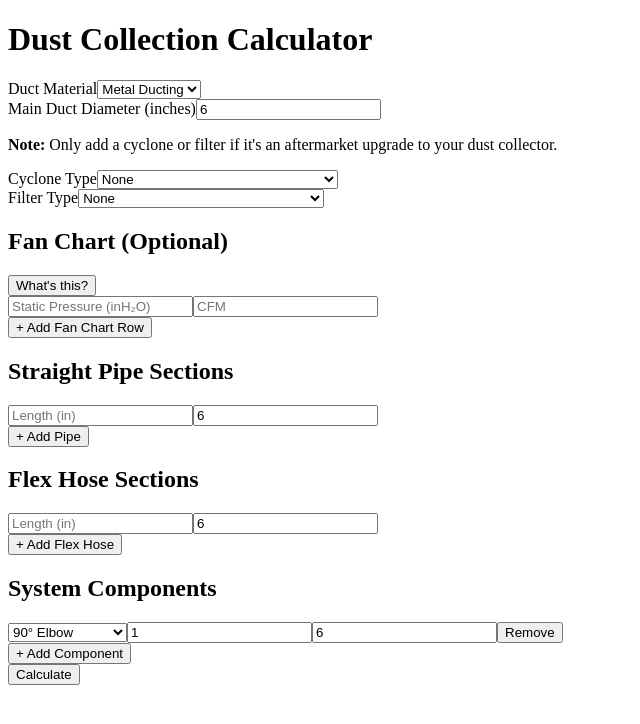
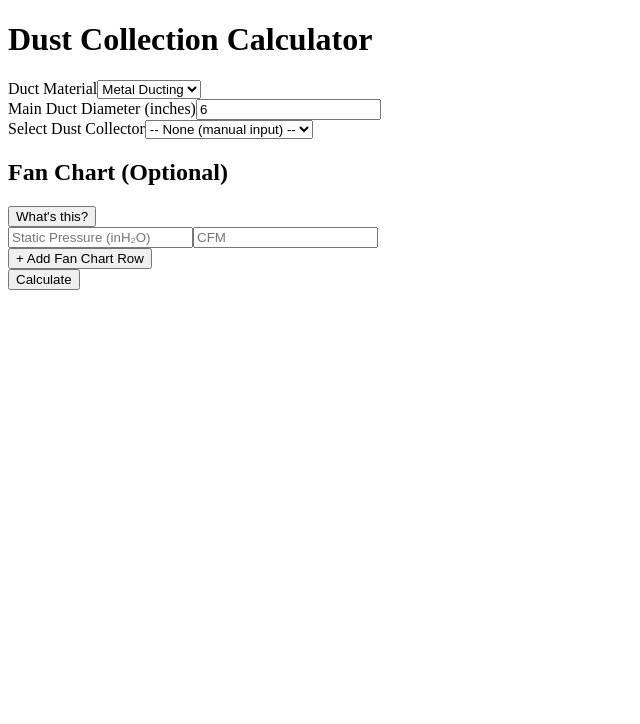
Before and after one commit to jfantin75/dust-calc-full2, a Next.js app: page / in a window 1280 px wide. Shown: the top 724 px of the page, without its empty margins (0-640 px from the left). Built offline with nearby package versions, Linux system fonts and the light colour scheme.

Commit message:
Update DustCollectionCalculator.js

```diff
--- a/components/DustCollectionCalculator.js
+++ b/components/DustCollectionCalculator.js
@@ -14,6 +14,20 @@ import {
   getVelocity,
 } from '../utils/calculations';
 
+const predefinedFanCharts = {
+  'Grizzly G0441': [
+    { sp: 2.0, cfm: 1700 },
+    { sp: 6.0, cfm: 1440 },
+    { sp: 8.0, cfm: 1275 },
+    { sp: 10.0, cfm: 1100 },
+  ],
+  'Delta 50-850': [
+    { sp: 0.5, cfm: 650 },
+    { sp: 1.0, cfm: 580 },
+    { sp: 2.0, cfm: 480 },
+  ],
+};
+
 const DustCollectionCalculator = () => {
   const [components, setComponents] = useState([{ ...initialState.component }]);
   const [pipes, setPipes] = useState([{ length: '', diameter: '6' }]);
@@ -24,6 +38,7 @@ const DustCollectionCalculator = () => {
   const [filter, setFilter] = useState('none');
   const [fanChart, setFanChart] = useState([{ sp: '', cfm: '' }]);
   const [showFanHelp, setShowFanHelp] = useState(false);
+  const [selectedFanModel, setSelectedFanModel] = useState('');
   const [result, setResult] = useState(null);
 
   const handleComponentChange = (index, field, value) => {
@@ -55,6 +70,13 @@ const DustCollectionCalculator = () => {
     setFanChart(updated);
   };
   const addFanRow = () => setFanChart([...fanChart, { sp: '', cfm: '' }]);
+
+  const handleFanModelSelect = (e) => {
+    const model = e.target.value;
+    setSelectedFanModel(model);
+    const data = predefinedFanCharts[model] || [{ sp: '', cfm: '' }];
+    setFanChart(data);
+  };
 
   const handleCalculate = () => {
     const parsedFanChart = fanChart
@@ -96,91 +118,83 @@ const DustCollectionCalculator = () => {
       <div className="grid grid-cols-1 sm:grid-cols-2 gap-4 mb-6">
         <div>
           <label className="font-semibold">Duct Material</label>
-          <select className="w-full p-2 border rounded" value={material} onChange={(e) => setMaterial(e.target.value)}>
+          <select
+            className="w-full p-2 border rounded"
+            value={material}
+            onChange={(e) => setMaterial(e.target.value)}
+          >
             {Object.keys(materialTypes).map((key) => (
-              <option key={key} value={key}>{materialTypes[key].label}</option>
+              <option key={key} value={key}>
+                {materialTypes[key].label}
+              </option>
             ))}
           </select>
         </div>
         <div>
           <label className="font-semibold">Main Duct Diameter (inches)</label>
-          <input type="number" className="w-full p-2 border rounded" value={diameter} onChange={(e) => setDiameter(e.target.value)} />
+          <input
+            type="number"
+            className="w-full p-2 border rounded"
+            value={diameter}
+            onChange={(e) => setDiameter(e.target.value)}
+          />
         </div>
       </div>
 
-      <div className="bg-yellow-100 border-l-4 border-yellow-500 text-yellow-700 p-4 mb-6">
-        <p><strong>Note:</strong> Only add a cyclone or filter if it's an aftermarket upgrade to your dust collector.</p>
-      </div>
-
-      <div className="grid grid-cols-1 sm:grid-cols-2 gap-4 mb-6">
+      <div className="grid grid-cols-1 sm:grid-cols-2 gap-4 mb-4">
         <div>
-          <label className="font-semibold">Cyclone Type</label>
-          <select className="w-full p-2 border rounded" value={cyclone} onChange={(e) => setCyclone(e.target.value)}>
-            <option value="none">None</option>
-            <option value="basic">Basic Cyclone (1.50 inH₂O)</option>
-            <option value="highEfficiency">High-Efficiency Cyclone (0.75 inH₂O)</option>
-          </select>
-        </div>
-        <div>
-          <label className="font-semibold">Filter Type</label>
-          <select className="w-full p-2 border rounded" value={filter} onChange={(e) => setFilter(e.target.value)}>
-            <option value="none">None</option>
-            <option value="standard">Standard Cartridge Filter (0.50 inH₂O)</option>
-            <option value="hepa">HEPA Filter (2.00 inH₂O)</option>
+          <label className="font-semibold">Select Dust Collector</label>
+          <select
+            className="w-full p-2 border rounded"
+            value={selectedFanModel}
+            onChange={handleFanModelSelect}
+          >
+            <option value="">-- None (manual input) --</option>
+            {Object.keys(predefinedFanCharts).map((model) => (
+              <option key={model} value={model}>{model}</option>
+            ))}
           </select>
         </div>
       </div>
 
       <h2 className="text-xl font-semibold mb-2">Fan Chart (Optional)</h2>
-      <button onClick={() => setShowFanHelp(!showFanHelp)} className="text-blue-600 underline mb-2">{showFanHelp ? 'Hide explanation' : "What's this?"}</button>
+      <button onClick={() => setShowFanHelp(!showFanHelp)} className="text-blue-600 underline mb-2">
+        {showFanHelp ? 'Hide explanation' : "What's this?"}
+      </button>
       {showFanHelp && (
         <div className="mb-4 text-sm text-gray-700">
-          <p>This lets you enter your dust collector's fan chart. The calculator will interpolate CFM based on your system’s pressure. If blank, it uses a generic fan curve.</p>
+          <p>
+            Input your dust collector's fan performance chart. The calculator will interpolate your actual CFM from the
+            chart based on the system's pressure. If left blank, it uses a default approximation.
+          </p>
         </div>
       )}
       {fanChart.map((row, i) => (
         <div key={i} className="grid grid-cols-2 gap-2 mb-2">
-          <input type="number" placeholder="Static Pressure (inH₂O)" value={row.sp} onChange={(e) => handleFanChartChange(i, 'sp', e.target.value)} className="p-2 border rounded" />
-          <input type="number" placeholder="CFM" value={row.cfm} onChange={(e) => handleFanChartChange(i, 'cfm', e.target.value)} className="p-2 border rounded" />
+          <input
+            type="number"
+            placeholder="Static Pressure (inH₂O)"
+            value={row.sp}
+            onChange={(e) => handleFanChartChange(i, 'sp', e.target.value)}
+            className="p-2 border rounded"
+          />
+          <input
+            type="number"
+            placeholder="CFM"
+            value={row.cfm}
+            onChange={(e) => handleFanChartChange(i, 'cfm', e.target.value)}
+            className="p-2 border rounded"
+          />
         </div>
       ))}
-      <button onClick={addFanRow} className="bg-blue-600 text-white px-4 py-2 rounded mb-6">+ Add Fan Chart Row</button>
-
-      <h2 className="text-xl font-semibold mb-2">Straight Pipe Sections</h2>
-      {pipes.map((pipe, i) => (
-        <div key={i} className="grid grid-cols-2 sm:grid-cols-5 gap-4 mb-4">
-          <input type="number" className="p-2 border rounded" value={pipe.length} onChange={(e) => handlePipeChange(i, 'length', e.target.value)} placeholder="Length (in)" />
-          <input type="number" className="p-2 border rounded" value={pipe.diameter} onChange={(e) => handlePipeChange(i, 'diameter', e.target.value)} placeholder="Diameter (in)" />
-        </div>
-      ))}
-      <button onClick={addPipe} className="bg-blue-600 text-white px-4 py-2 rounded mb-6">+ Add Pipe</button>
-
-      <h2 className="text-xl font-semibold mb-2">Flex Hose Sections</h2>
-      {flexHoses.map((hose, i) => (
-        <div key={i} className="grid grid-cols-2 sm:grid-cols-5 gap-4 mb-4">
-          <input type="number" className="p-2 border rounded" value={hose.length} onChange={(e) => handleFlexHoseChange(i, 'length', e.target.value)} placeholder="Length (in)" />
-          <input type="number" className="p-2 border rounded" value={hose.diameter} onChange={(e) => handleFlexHoseChange(i, 'diameter', e.target.value)} placeholder="Diameter (in)" />
-        </div>
-      ))}
-      <button onClick={addFlexHose} className="bg-blue-600 text-white px-4 py-2 rounded mb-6">+ Add Flex Hose</button>
-
-      <h2 className="text-xl font-semibold mb-2">System Components</h2>
-      {components.map((comp, i) => (
-        <div key={i} className="grid grid-cols-1 sm:grid-cols-5 gap-4 mb-4 items-end">
-          <select className="p-2 border rounded" value={comp.type} onChange={(e) => handleComponentChange(i, 'type', e.target.value)}>
-            {Object.keys(componentLossValues).map((key) => (
-              <option key={key} value={key}>{componentLossValues[key].label}</option>
-            ))}
-          </select>
-          <input type="number" className="p-2 border rounded" value={comp.quantity} onChange={(e) => handleComponentChange(i, 'quantity', e.target.value)} placeholder="Qty" />
-          <input type="number" className="p-2 border rounded" value={comp.diameter || ''} onChange={(e) => handleComponentChange(i, 'diameter', e.target.value)} placeholder="Diameter (in)" />
-          <button onClick={() => removeComponent(i)} className="bg-red-500 text-white px-3 py-2 rounded">Remove</button>
-        </div>
-      ))}
-      <button onClick={addComponent} className="bg-blue-600 text-white px-4 py-2 rounded mb-6">+ Add Component</button>
+      <button onClick={addFanRow} className="bg-blue-600 text-white px-4 py-2 rounded mb-6">
+        + Add Fan Chart Row
+      </button>
 
       <div>
-        <button onClick={handleCalculate} className="bg-green-600 text-white px-6 py-2 rounded">Calculate</button>
+        <button onClick={handleCalculate} className="bg-green-600 text-white px-6 py-2 rounded">
+          Calculate
+        </button>
       </div>
 
       {result && (
```
